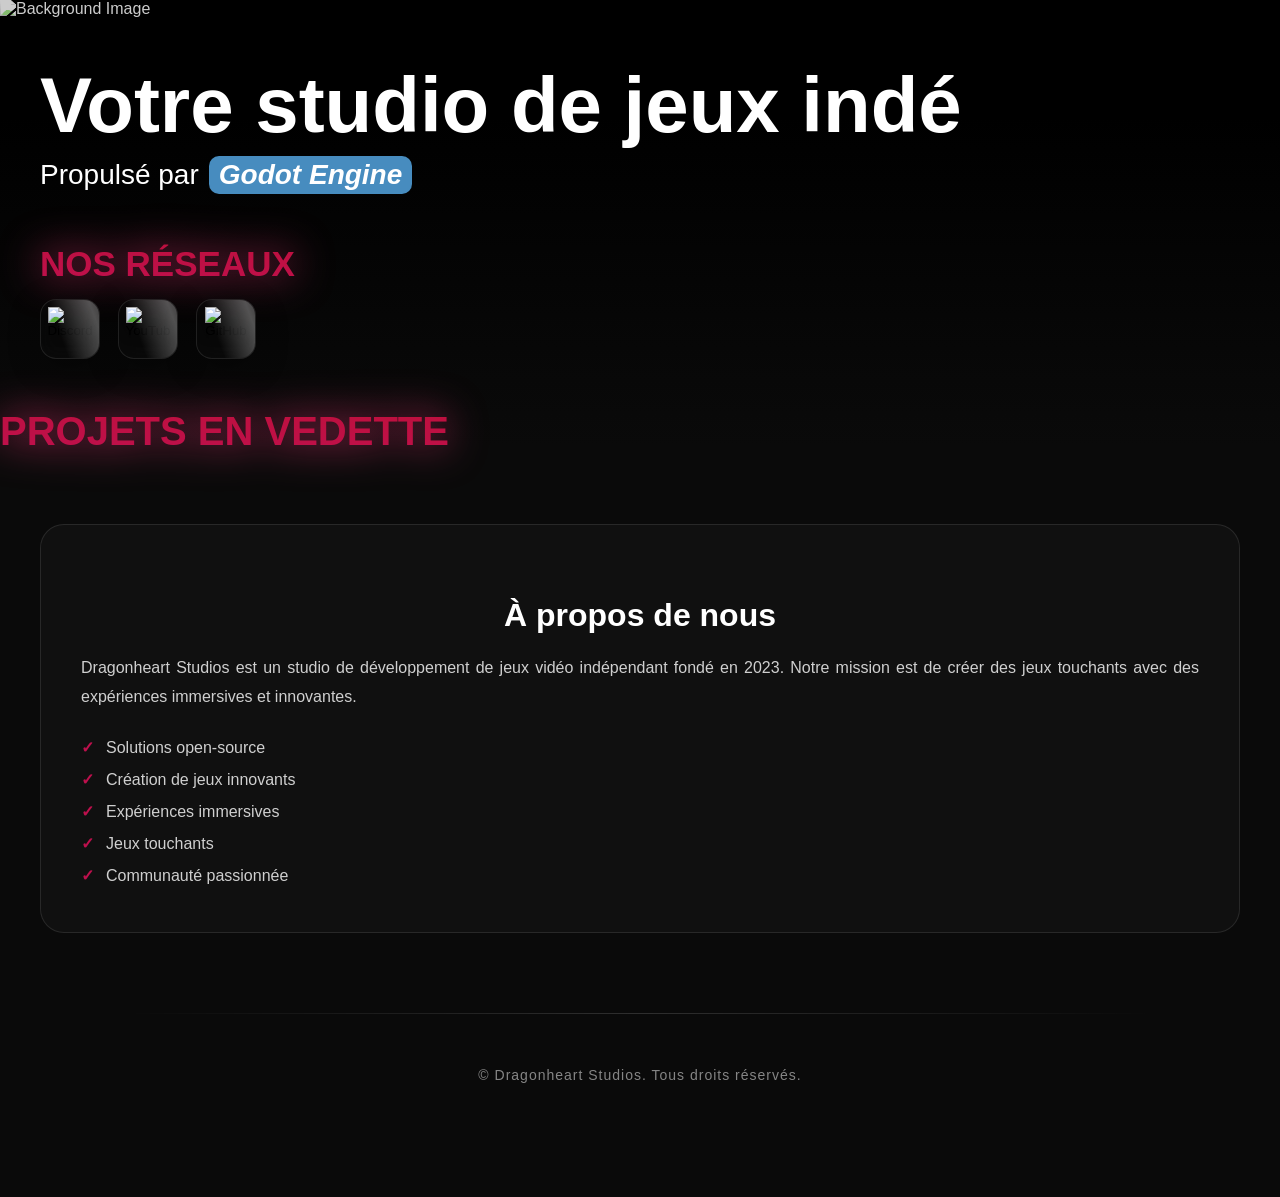
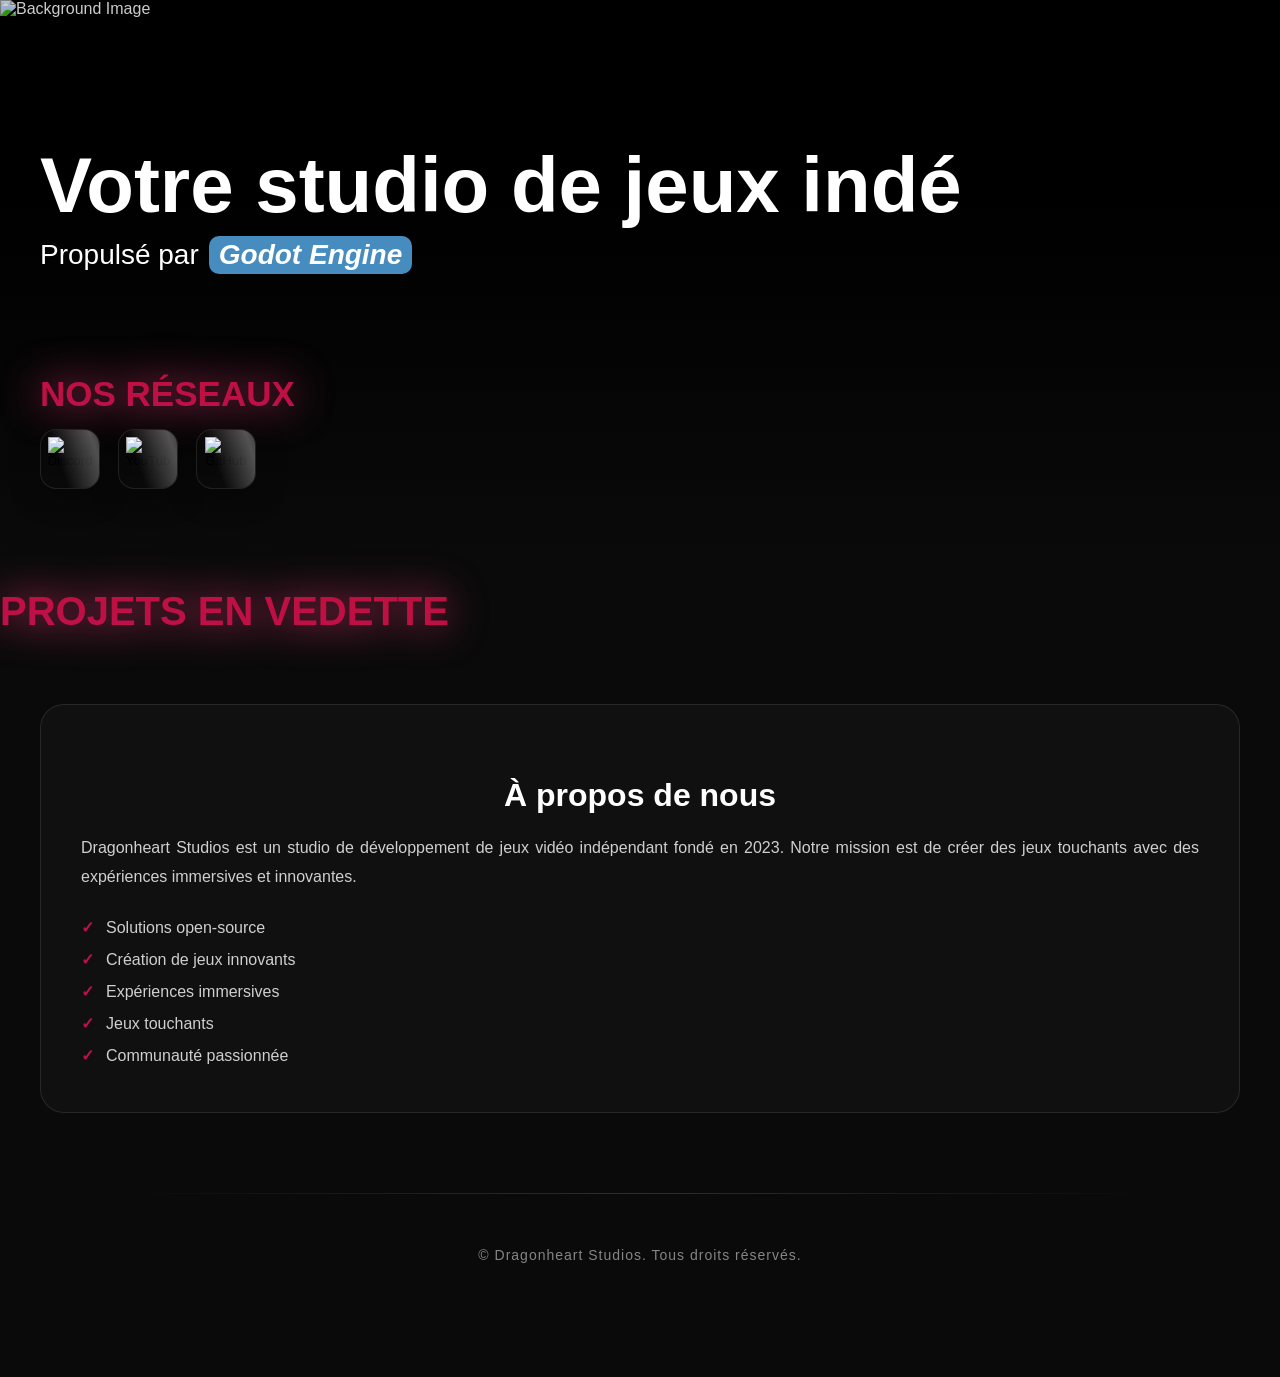

add some adjustment to the visual

--- a/style.css
+++ b/style.css
@@ -27,7 +27,7 @@ body {
     width: 100%; height: 100%;
     object-fit: cover;
     opacity: 0.8;
-    filter: contrast(1.2) brightness(1.5) saturate(0.5);
+    filter: contrast(1.0) brightness(1.0) saturate(1.5);
     will-change: transform;
     z-index: 0;
 }
@@ -50,16 +50,16 @@ body {
     z-index: 1000;
     width: calc(100% - 80px);     /* Laisse 20px de marge à gauche et à droite */
     max-width: 100%;
-    min-height: 40px;             /* Hauteur minimale réduite */
+    min-height: 30px;             /* Hauteur minimale réduite */
     margin: 0 auto;               /* Centre la topbar */
-    padding: 4px 25px;            /* Padding vertical réduit de 10px à 4px */
+    padding: 0px 25px;            /* Padding vertical réduit de 10px à 4px */
     display: flex;
     align-items: center;
     justify-content: space-between;
     flex-wrap: nowrap;
     box-sizing: border-box;
     border-radius: 40px;
-    background: rgba(88, 32, 42, 0.25);
+    background: rgba(0, 0, 0, 0.678);
     backdrop-filter: blur(20px) saturate(180%);
     -webkit-backdrop-filter: blur(20px) saturate(180%);
     border: 1px solid rgba(255, 255, 255, 0.08);
@@ -173,7 +173,7 @@ body {
 
 /* --- Slogan Section --- */
 #slogan {
-    margin-top: 60px;
+    margin-top: 140px;
     margin-bottom: 50px;
     padding: 0;
     text-align: left;
@@ -210,8 +210,8 @@ body {
 
 /* --- Social Media Section --- */
 #medias {
-    margin-top: 0;
-    margin-bottom: 50px;
+    margin-top: 100px;
+    margin-bottom: 100px;
     padding: 0;
     text-transform: uppercase;
 }
